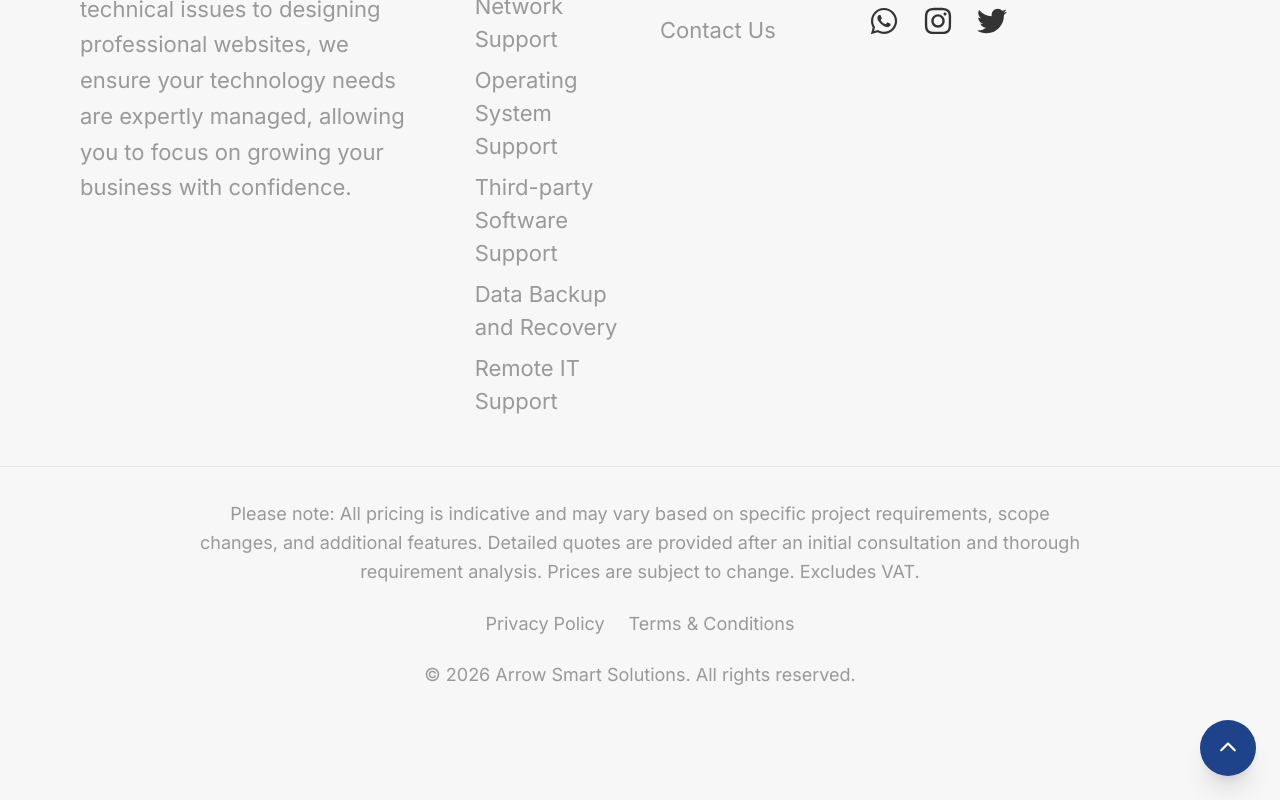
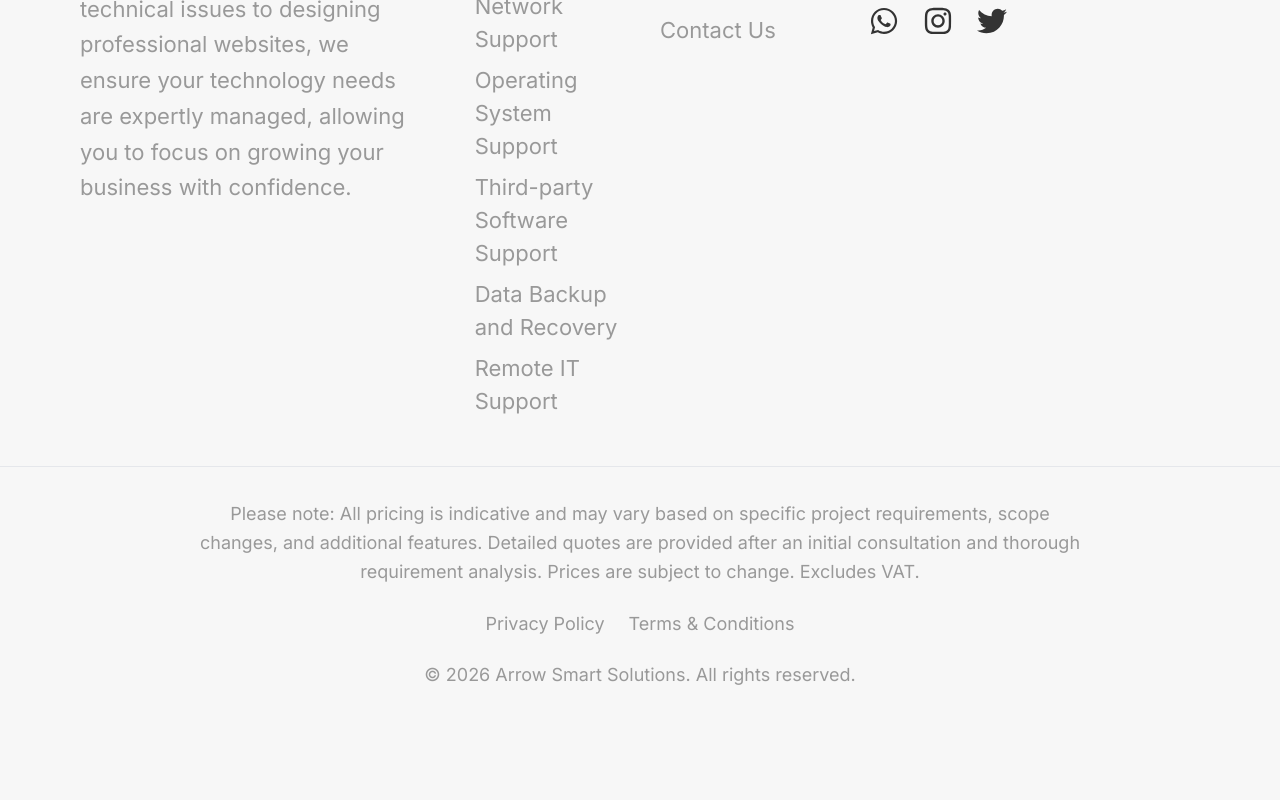
Before and after one commit to ArrowSmartSolutions/ArrowSmartSolutions, a React (Vite) app: page /support-plan/basic in a window 1280 px wide. Shown: the part 3191-3991 px from the top of the page. Built offline with nearby package versions, Linux system fonts and the light colour scheme.

Commit message:
footer button appear floating and fixed and show upon to bottom scroll

```diff
--- a/src/components/Footer/Footer.jsx
+++ b/src/components/Footer/Footer.jsx
@@ -1,13 +1,34 @@
-import React from 'react';
+import React, { useState, useEffect } from 'react';
 import { FaChevronUp } from 'react-icons/fa6';
 import {FaInstagram, FaWhatsapp, FaTwitter} from 'react-icons/fa';
 import { TbWorldWww } from 'react-icons/tb';
-import { motion } from 'framer-motion';
+import { motion, AnimatePresence } from 'framer-motion';
 import { Link } from 'react-router-dom';
 
 const Footer = () => {
+  const [showBackToTop, setShowBackToTop] = useState(false);
+  const [lastScrollY, setLastScrollY] = useState(0);
+
+  useEffect(() => {
+    const handleScroll = () => {
+      const currentScrollY = window.scrollY;
+
+      // Show button after scrolling 300px and when scrolling down
+      if (currentScrollY > 300 && currentScrollY > lastScrollY) {
+        setShowBackToTop(true);
+      } else {
+        setShowBackToTop(false);
+      }
+
+      setLastScrollY(currentScrollY);
+    };
+
+    window.addEventListener('scroll', handleScroll);
+    return () => window.removeEventListener('scroll', handleScroll);
+  }, [lastScrollY]);
+
   return (
-    <footer className='relative py-8 sm:py-12 md:py-16 lg:py-20 xl:py-28 bg-[#f7f7f7]'>
+    <footer className='py-8 sm:py-12 md:py-16 lg:py-20 xl:py-28 bg-[#f7f7f7]'>
         <motion.div
         initial={{opacity: 0, y:50}}
         whileInView={{opacity:1, y:0}}
@@ -131,19 +152,26 @@ const Footer = () => {
                         <p className='text-xs sm:text-sm md:text-base font-medium'>© 2026 Arrow Smart Solutions. All rights reserved.</p>
                     </div>
                 </div>
+        <AnimatePresence>
+          {showBackToTop && (
             <motion.button
+              key="footer-back-to-top"
               aria-label="Scroll to top"
               onClick={() => window.scrollTo({ top: 0, behavior: 'smooth' })}
-                  initial={{ opacity: 0, y: 10 }}
-                  whileInView={{ opacity: 1, y: 0 }}
-                  whileHover={{ scale: 1.05 }}
+              initial={{ opacity: 0, scale: 0.8, y: 20 }}
+              animate={{ opacity: 1, scale: 1, y: 0 }}
+              exit={{ opacity: 0, scale: 0.8, y: 20 }}
+              transition={{ duration: 0.3 }}
+              whileHover={{ scale: 1.1 }}
               whileTap={{ scale: 0.95 }}
-                  className='absolute right-6 bottom-6 flex items-center justify-center w-12 h-12 sm:w-14 sm:h-14 rounded-full bg-primary text-white shadow-xl hover:shadow-2xl transition-transform duration-200 focus:outline-none focus:ring-2 focus:ring-primary/30'
+              className='fixed bottom-6 right-6 flex items-center justify-center w-12 h-12 sm:w-14 sm:h-14 rounded-full bg-primary text-white shadow-xl hover:shadow-2xl transition-transform duration-200 focus:outline-none focus:ring-2 focus:ring-primary/30 z-40'
             >
               <FaChevronUp className='text-sm sm:text-base' />
             </motion.button>
+          )}
+        </AnimatePresence>
     </footer>
-  )
-}
+  );
+};
 
-export default Footer
+export default Footer;
```
Lines whose indentation alone changed are shown as unchanged.
